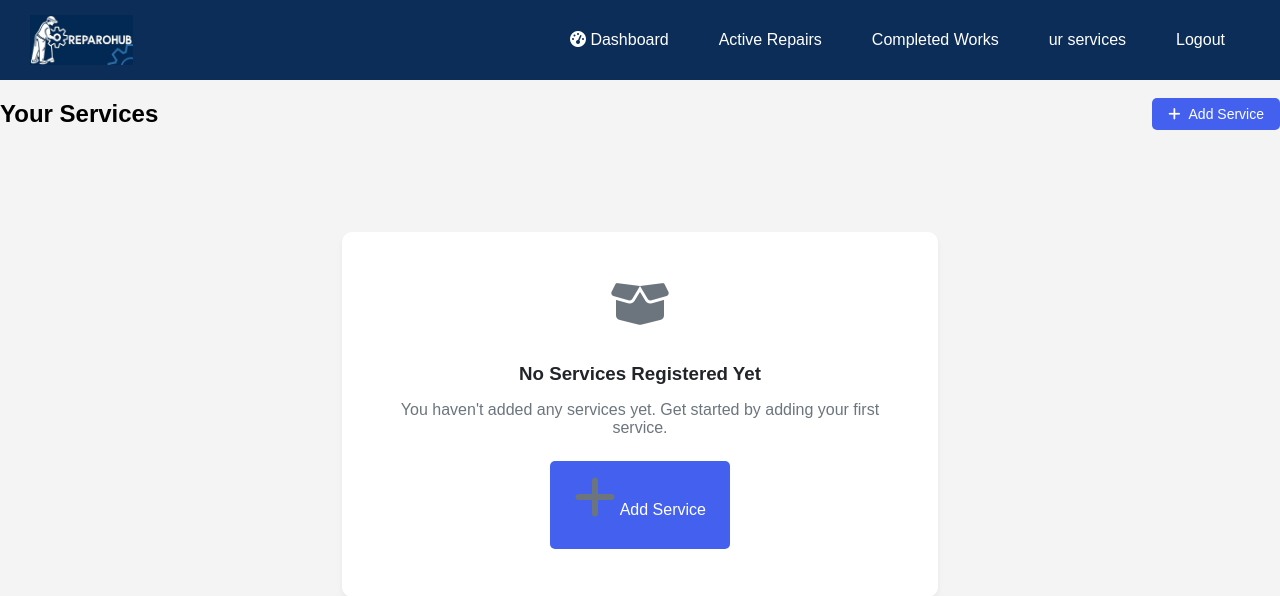
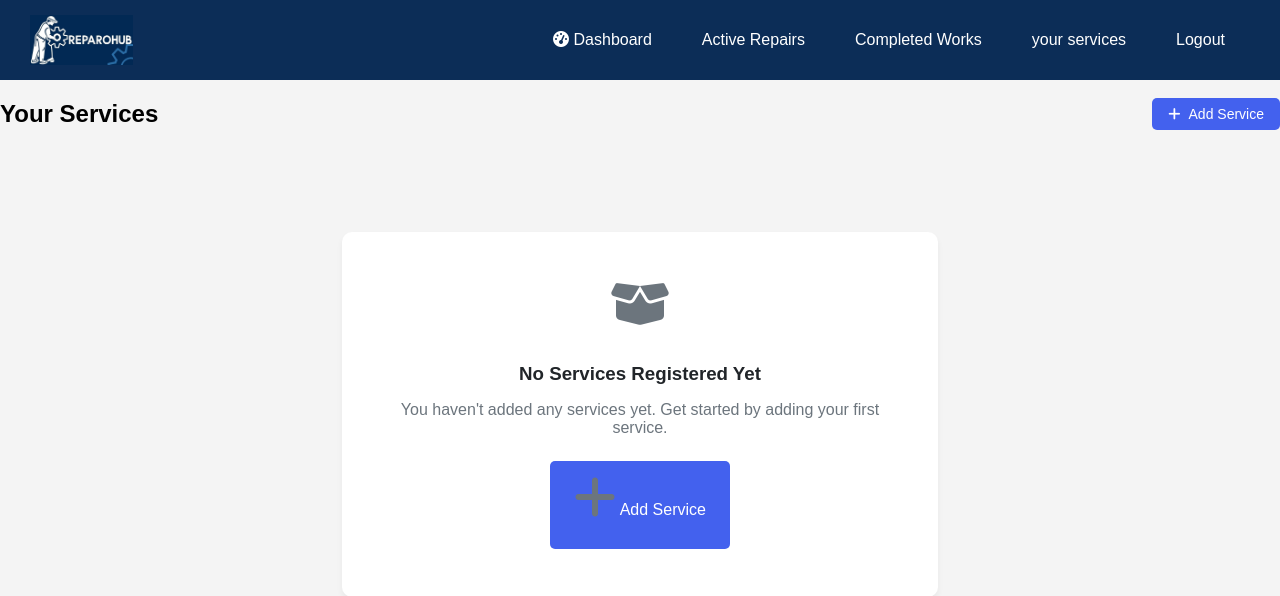
Before and after one commit to Zenha123/miniprojects, a Django app: template reg/templates/services.html in a window 1280 px wide. Shown: the top 596 px of the page. Run offline with Django 4.2, Linux system fonts and the light colour scheme; the template is opened without the code that fills it, so the values that code supplies are empty.

Commit message:
'namecorrected'

```diff
--- a/reg/templates/services.html
+++ b/reg/templates/services.html
@@ -50,7 +50,7 @@
             <li><a href="{% url 'sdash' %}"><i class="fas fa-tachometer-alt"></i> Dashboard</a></li>
             <li><a href="{% url 'active_repairs' %}">Active Repairs</a></li>
             <li><a href="{% url 'complete' %}">Completed Works</a></li>
-            <li><a href="{% url 'reg:service_list' %}">ur services</a></li>
+            <li><a href="{% url 'reg:service_list' %}">your services</a></li>
             <li><a href="{% url 'logout' %}">Logout</a></li>
         </ul>
     </nav>
--- a/users/templates/users/active_repairs.html
+++ b/users/templates/users/active_repairs.html
@@ -15,7 +15,7 @@
             <li><a href="{% url 'sdash' %}"><i class="fas fa-tachometer-alt"></i> Dashboard</a></li>
             <li><a href="{% url 'active_repairs' %}">Active Repairs</a></li>
             <li><a href="{% url 'complete' %}">Completed Works</a></li>
-            <li><a href="{% url 'reg:service_list' %}">ur services</a></li>
+            <li><a href="{% url 'reg:service_list' %}">your services</a></li>
             <li><a href="{% url 'logout' %}">Logout</a></li>
         </ul>
     </nav>
--- a/users/templates/users/complete.html
+++ b/users/templates/users/complete.html
@@ -16,7 +16,7 @@
             <li><a href="{% url 'sdash' %}"><i class="fas fa-tachometer-alt"></i> Dashboard</a></li>
             <li><a href="{% url 'active_repairs' %}">Active Repairs</a></li>
             <li><a href="{% url 'complete' %}">Completed Works</a></li>
-            <li><a href="{% url 'reg:service_list' %}">ur services</a></li>
+            <li><a href="{% url 'reg:service_list' %}">your services</a></li>
             <li><a href="{% url 'logout' %}">Logout</a></li>
         </ul>
     </nav>
--- a/users/templates/users/request_detail.html
+++ b/users/templates/users/request_detail.html
@@ -309,7 +309,7 @@
             <li><a href="{% url 'sdash' %}"><i class="fas fa-tachometer-alt"></i> Dashboard</a></li>
             <li><a href="{% url 'active_repairs' %}">Active Repairs</a></li>
             <li><a href="{% url 'complete' %}">Completed Works</a></li>
-            <li><a href="{% url 'reg:service_list' %}">ur services</a></li>
+            <li><a href="{% url 'reg:service_list' %}">your services</a></li>
             <li><a href="{% url 'logout' %}">Logout</a></li>
         </ul>
     </nav>
--- a/users/templates/users/service-dash.html
+++ b/users/templates/users/service-dash.html
@@ -16,7 +16,7 @@
             <li><a href="{% url 'sdash' %}"><i class="fas fa-tachometer-alt"></i> Dashboard</a></li>
             <li><a href="{% url 'active_repairs' %}">Active Repairs</a></li>
             <li><a href="{% url 'complete' %}">Completed Works</a></li>
-            <li><a href="{% url 'reg:service_list' %}">ur services</a></li>
+            <li><a href="{% url 'reg:service_list' %}">your services</a></li>
             <li><a href="{% url 'logout' %}">Logout</a></li>
         </ul>
     </nav>
```
